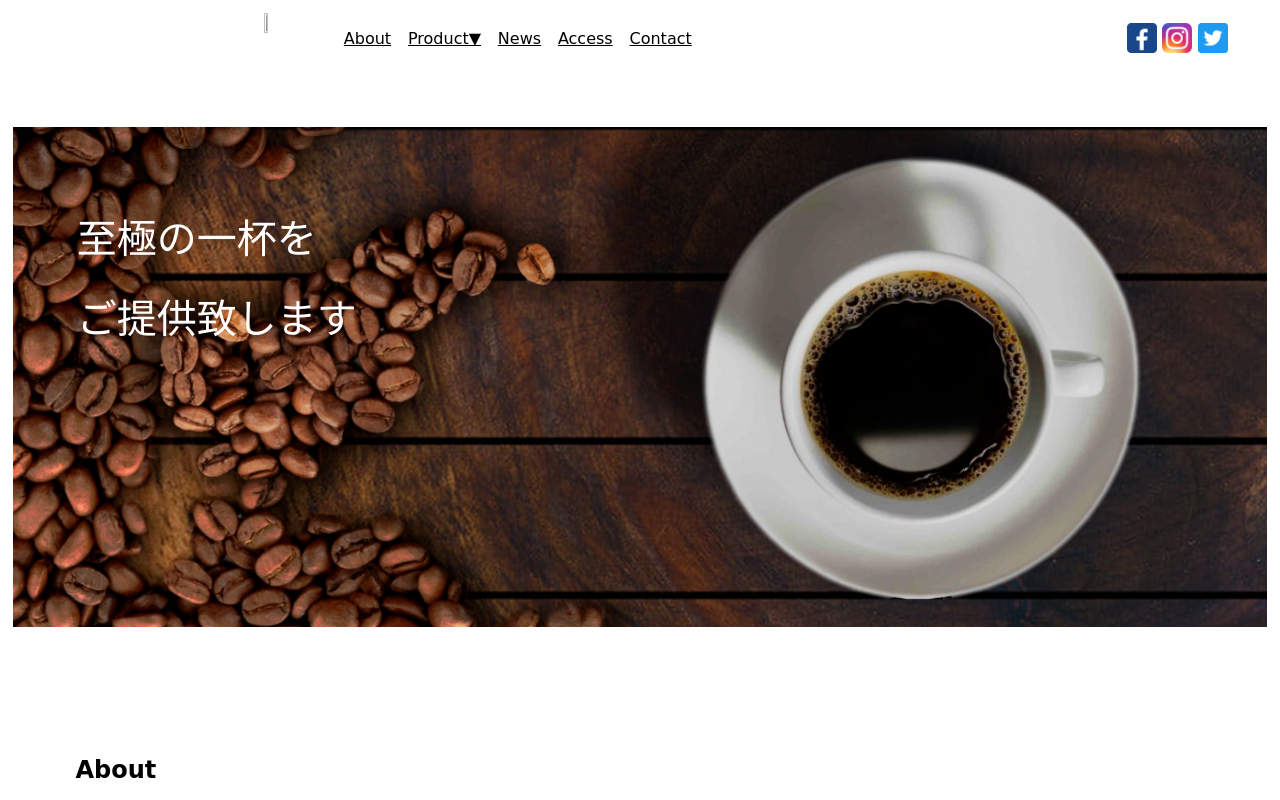
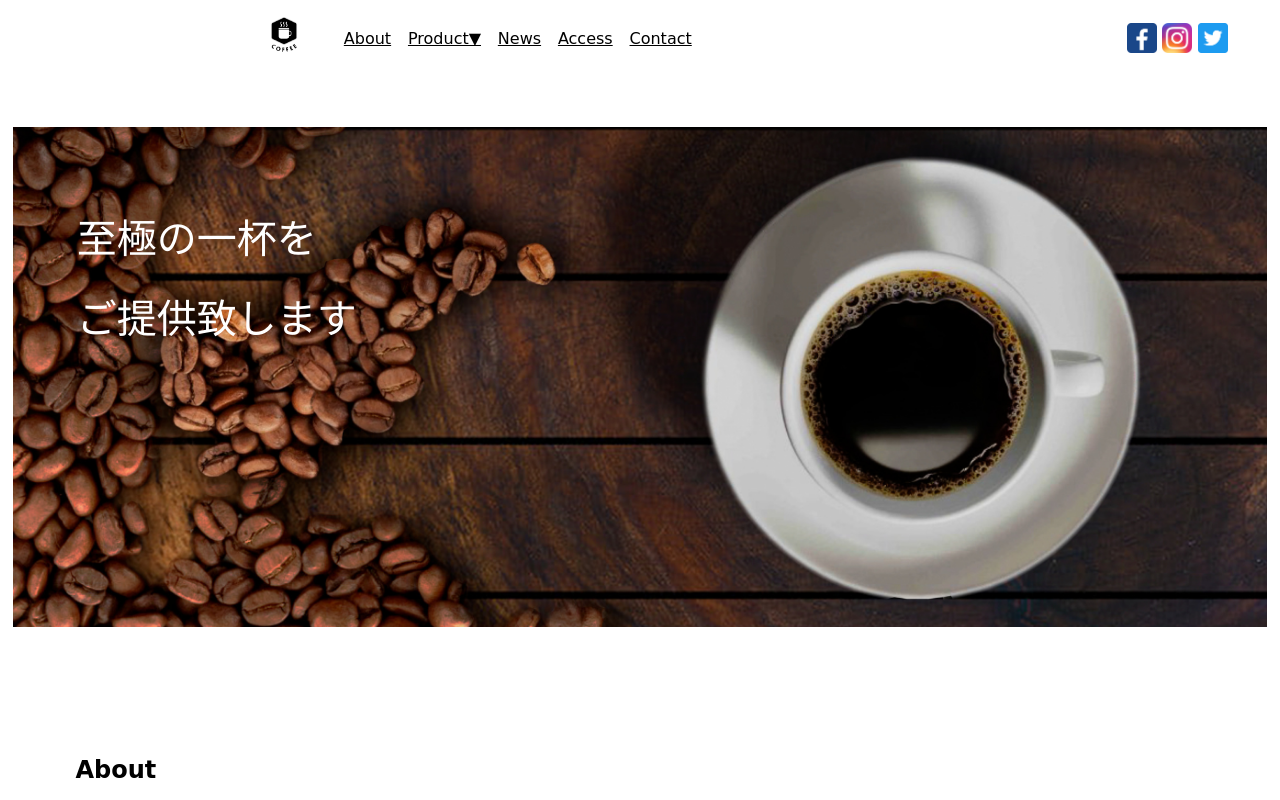
Before and after one commit to sygp/coffee, a plain HTML site: page index.html in a window 1280 px wide. Shown: the top 800 px of the page. Drawn offline with Linux system fonts and the light colour scheme; grey boxes are pictures that could not be loaded; files whose address does not match are found by name; a web font is replaced by a local one.

Commit message:
Update index.html

```diff
--- a/index.html
+++ b/index.html
@@ -15,7 +15,7 @@
 
     <body>
         <header>
-            <img src="">
+            <img src="https://github.com/sygp/coffee/blob/main/cofee%20logo.png?raw=true">
             <nav>
                 <ul>
                     <li><a href="#about">About</a></li>
@@ -141,7 +141,7 @@
         </div>
 
         <footer>
-            <img src="C:\Users\shogo\Desktop\PG\coffee\img\cofee logo.png">
+            <img src="https://github.com/sygp/coffee/blob/main/cofee%20logo.png?raw=true">
             <nav>
                 <ul>
                     <li><a href="#about">About</a></li>
```
